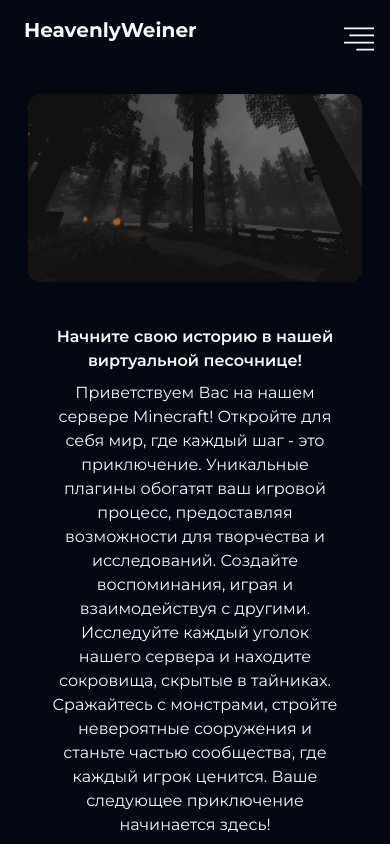
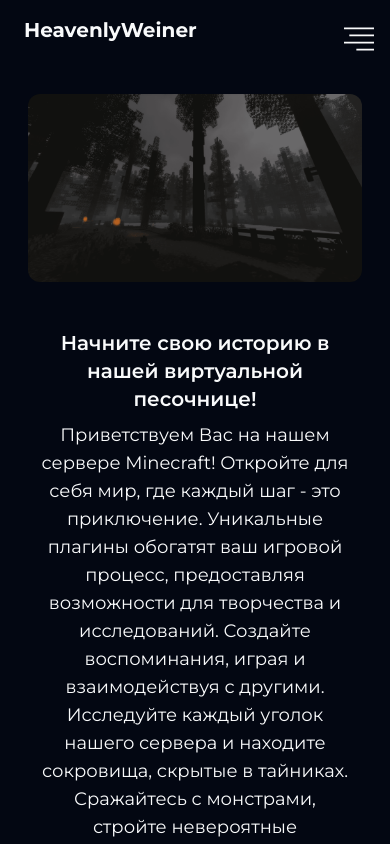
Before and after one commit to Z1ppzy/bigweb, a React (Vite) app: page / in a window 390 px wide. Shown: the top 844 px of the page. Built offline with nearby package versions, Linux system fonts and the light colour scheme.

Commit message:
added new style for page Home mobile and desktop

```diff
--- a/src/Pages/Home.tsx
+++ b/src/Pages/Home.tsx
@@ -35,11 +35,11 @@ export default function Home() {
           <div className='mt-10 md:mt-8'>
             <SliderImg />
           </div>
-          <div className='mx-10 mt-9 md:mt-20'>
-            <h1 className='font-semibold text-center text-base md:text-xl'>
+          <div className='px-10 mt-10'>
+            <h1 className='font-semibold text-xl text-center md:text-2xl'>
               Начните свою историю в нашей виртуальной песочнице!
             </h1>
-            <p className='text-center mt-2 mx-2 md:mx-12'>
+            <p className='md:text-left text-center text-lg mt-2  '>
               Приветствуем Вас на нашем сервере Minecraft! Откройте для себя
               мир, где каждый шаг - это приключение. Уникальные плагины обогатят
               ваш игровой процесс, предоставляя возможности для творчества и
--- a/src/components/DropDownMenu.tsx
+++ b/src/components/DropDownMenu.tsx
@@ -17,7 +17,6 @@ export default function DropDownMenu() {
   return (
     <Sheet>
       <SheetTrigger>
-        {' '}
         <div className='text-3xl pr-4 mt-4'>
           <TfiAlignRight />
         </div>
```
